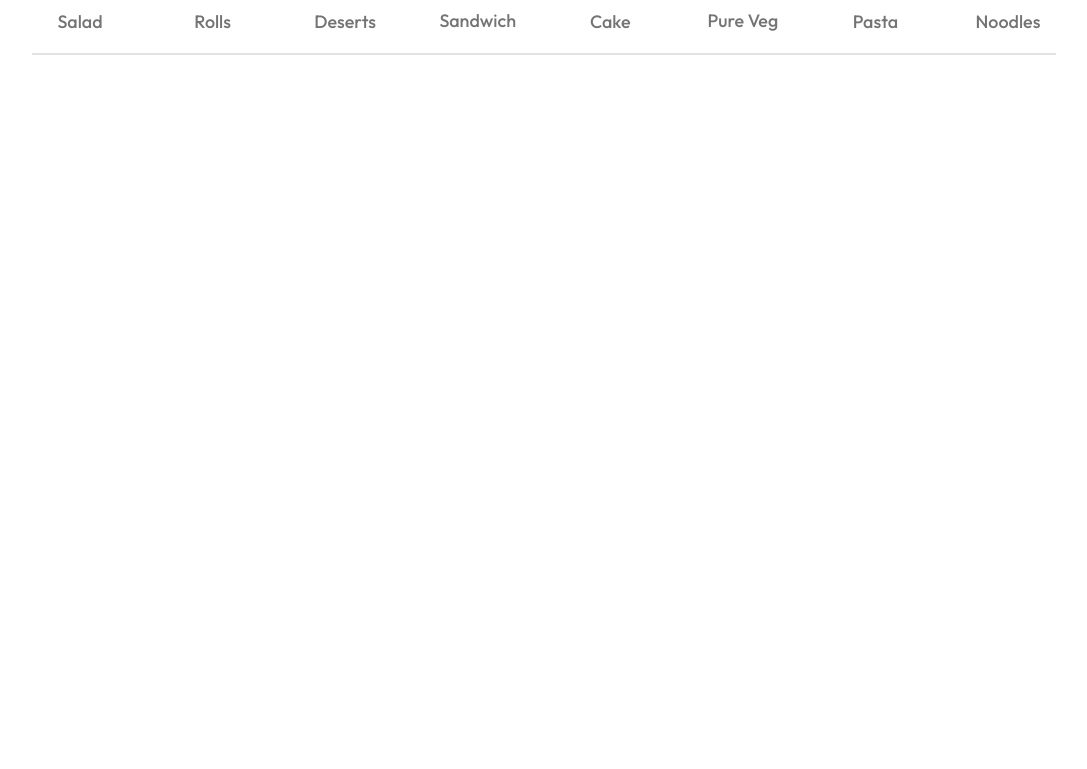
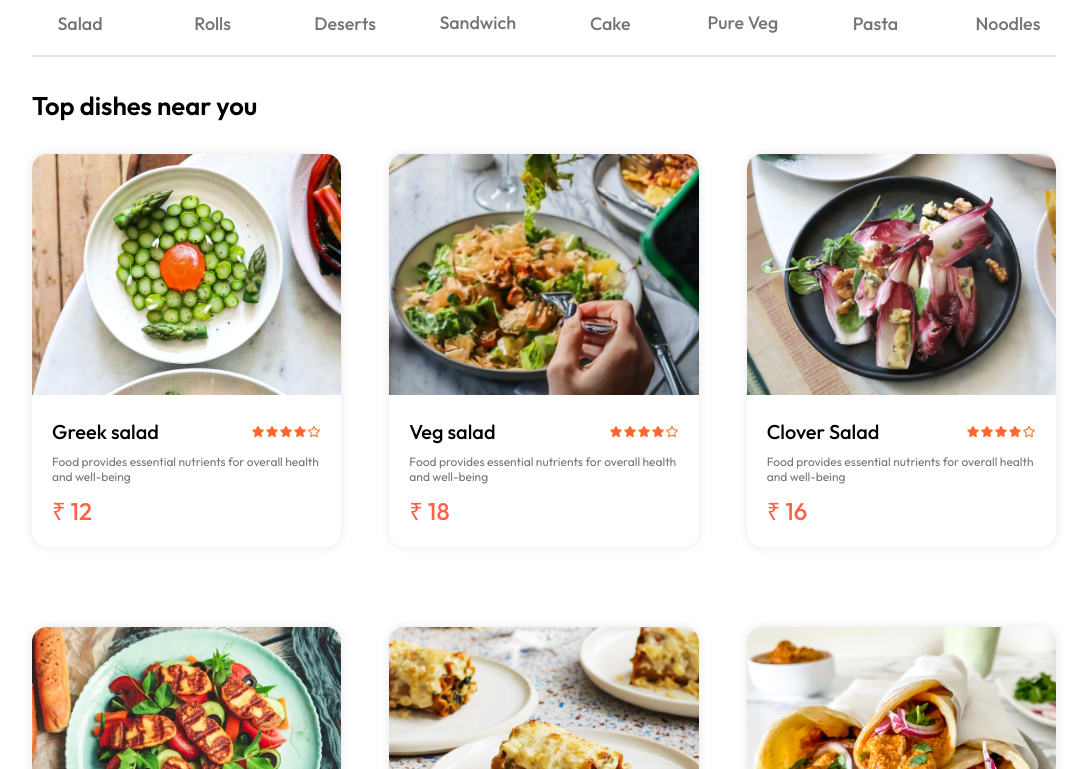
Before and after one commit to harshithalwai/Cravings, a React (Vite) app in the folder Frontend/: page / in a window 1280 px wide. Shown: the part 831-1600 px from the top of the page, without its empty margins (96-1183 px from the left). Before the commit the page ends 886 px from the top, so only its background shows below. Built offline with nearby package versions, Linux system fonts and the light colour scheme.

Commit message:
20/04/25

```diff
--- /dev/null
+++ b/Frontend/src/Component/FoodDisplay/FoodDisplay.css
@@ -0,0 +1,15 @@
+.food-display {
+  margin-top: 2rem;
+}
+.food-display h2 {
+  font-size: max(2vw, 24px);
+  margin-bottom: 1rem;
+  font-weight: 600;
+}
+.food-display-list {
+  display: grid;
+  grid-template-columns: repeat(auto-fill, minmax(240px, 1fr));
+  margin-top: 2rem;
+  gap: 3rem;
+  row-gap: 5rem;
+}
--- /dev/null
+++ b/Frontend/src/Component/FoodDisplay/FoodDisplay.jsx
@@ -0,0 +1,24 @@
+import React, { useContext } from 'react'
+import "./FoodDisplay.css"
+import { storeContext } from "../context/storeContext.jsx"
+import FoodItem from '../FoodItem/FoodItem';
+
+const FoodDisplay = ({ category, setCategory }) => {
+
+    const { food_list } = useContext(storeContext);
+
+    return (
+        <div className="food-display" id="food-display">
+            <h2>Top dishes near you</h2>
+            <div className="food-display-list" id="food-display-list">
+                {
+                    food_list.map((food, index) => {
+                        return <FoodItem key={index} food={food} />
+                    })
+                }
+            </div>
+        </div>
+    )
+}
+
+export default FoodDisplay
--- /dev/null
+++ b/Frontend/src/Component/FoodItem/FoodItem.css
@@ -0,0 +1,40 @@
+.food-item {
+  width: 100%;
+  margin: auto;
+  border-radius: 15px;
+  box-shadow: 0 0 10px rgba(0, 0, 0, 0.1);
+  transition: 0.3s;
+  animation: fadeIn 1s ease-in-out;
+  cursor: pointer;
+}
+.food-item-img-cont img {
+  width: 100%;
+  border-radius: 15px 15px 0 0;
+}
+.food-item-info {
+  padding: 20px;
+}
+.food-item-name-rating {
+  display: flex;
+  justify-content: space-between;
+  align-items: center;
+  margin-bottom: 10px;
+}
+.food-item-name-rating h3 {
+  font-size: 20px;
+  font-weight: 500;
+  white-space: nowrap;
+}
+.food-item-name-rating img {
+  width: 70px;
+}
+.food-item-description p {
+  font-size: 12px;
+  color: #767676;
+}
+.food-item-price p {
+  color: tomato;
+  font-weight: 500;
+  font-size: 24px;
+  margin-top: 10px;
+}
--- /dev/null
+++ b/Frontend/src/Component/FoodItem/FoodItem.jsx
@@ -0,0 +1,36 @@
+import React from "react";
+import "./FoodItem.css";
+import { assets } from "../../assets/frontend_assets/assets";
+
+const FoodItem = ({ food }) => {
+  return (
+    <>
+      <div className="food-item" id="food-item">
+        <div className="food-item-img-cont">
+          <img src={food.image} alt={food.name} />
+        </div>
+        <div className="food-item-info">
+          <div className="food-item-name-rating">
+            <h3>{food.name}</h3>
+            <img src={assets.rating_stars} alt="Stars" />
+          </div>
+          <div className="food-item-description">
+            <p>{food.description}</p>
+          </div>
+          <div className="food-item-price">
+            <p>₹ {food.price}</p>
+          </div></div>
+      </div>
+    </>
+  );
+};
+
+export default FoodItem;
+//     {
+//         _id: "1",
+//         name: "Greek salad",
+//         image: food_1,
+//         price: 12,
+//         description: "Food provides essential nutrients for overall health and well-being",
+//         category: "Salad"
+//     },
--- a/Frontend/src/Component/Navbar/Navbar.css
+++ b/Frontend/src/Component/Navbar/Navbar.css
@@ -8,7 +8,9 @@ nav.navbar {
   z-index: 100;
   background-color: white;
 }
-
+.nav-logo img{
+  height: 40px;
+}
 .navbar .nav-menu {
   display: flex;
   gap: 2rem;
--- a/Frontend/src/Component/Navbar/Navbar.jsx
+++ b/Frontend/src/Component/Navbar/Navbar.jsx
@@ -8,7 +8,7 @@ const Navbar = () => {
     <>
       <nav className="navbar">
         <div className="nav-logo">
-          <img src={assets.logo} alt="" />
+          <img src={assets.logo} alt="Carvings" />
         </div>
 
         <ul className="nav-menu">
--- /dev/null
+++ b/Frontend/src/Component/context/storeContext.jsx
@@ -0,0 +1,19 @@
+import { createContext } from "react";
+import { food_list } from "../../assets/frontend_assets/assets.js"
+
+export const storeContext = createContext(null);
+
+const StoreContextProvider = (props) => {
+    // Add your context values here
+    const contextValue = {
+        food_list
+    }
+
+    return (
+        <storeContext.Provider value={contextValue}>
+            {props.children}
+        </storeContext.Provider>
+    )
+}
+
+export default StoreContextProvider;
--- a/Frontend/src/Pages/Home/Home.jsx
+++ b/Frontend/src/Pages/Home/Home.jsx
@@ -3,12 +3,14 @@ import "./Home.css"
 import Header from '../../Component/Header/Header'
 import ExploreMenu from '../../Component/ExploreMenu/ExploreMenu'
 import { useState } from 'react'
+import FoodDisplay from '../../Component/FoodDisplay/FoodDisplay'
 const Home = () => {
   const [category, setCategory] = useState("all")
   return (
   <>
   <Header/>
   <ExploreMenu category={category} setCategory={setCategory}/>
+  <FoodDisplay category={category} setCategory={setCategory}/>
   </>
   )
 }
--- a/Frontend/src/assets/frontend_assets/assets.js
+++ b/Frontend/src/assets/frontend_assets/assets.js
@@ -54,7 +54,7 @@ import facebook_icon from './facebook_icon.png'
 import twitter_icon from './twitter_icon.png'
 import cross_icon from './cross_icon.png'
 import selector_icon from './selector_icon.png'
-import rating_starts from './rating_starts.png'
+import rating_stars from './rating_starts.png'
 import profile_icon from './profile_icon.png'
 import bag_icon from './bag_icon.png'
 import logout_icon from './logout_icon.png'
@@ -65,7 +65,7 @@ export const assets = {
     basket_icon,
     header_img,
     search_icon,
-    rating_starts,
+    rating_stars,
     add_icon_green,
     add_icon_white,
     remove_icon_red,
--- a/Frontend/src/main.jsx
+++ b/Frontend/src/main.jsx
@@ -3,8 +3,11 @@ import { createRoot } from "react-dom/client";
 import "./index.css";
 import App from "./App.jsx";
 import { BrowserRouter } from "react-router-dom";
+import StoreContextProvider from "./Component/context/storeContext.jsx";
 createRoot(document.getElementById("root")).render(
   <BrowserRouter>
-    <App />
+    <StoreContextProvider>
+      <App />
+    </StoreContextProvider>
   </BrowserRouter>
 );
--- a/package.json
+++ /dev/null
@@ -1,5 +0,0 @@
-{
-  "dependencies": {
-    "react-router-dom": "^7.5.0"
-  }
-}
```
Also changed, not shown: Frontend/src/assets/frontend_assets/logo.png, 1 other file (tests, documents, lock files or other folders).
